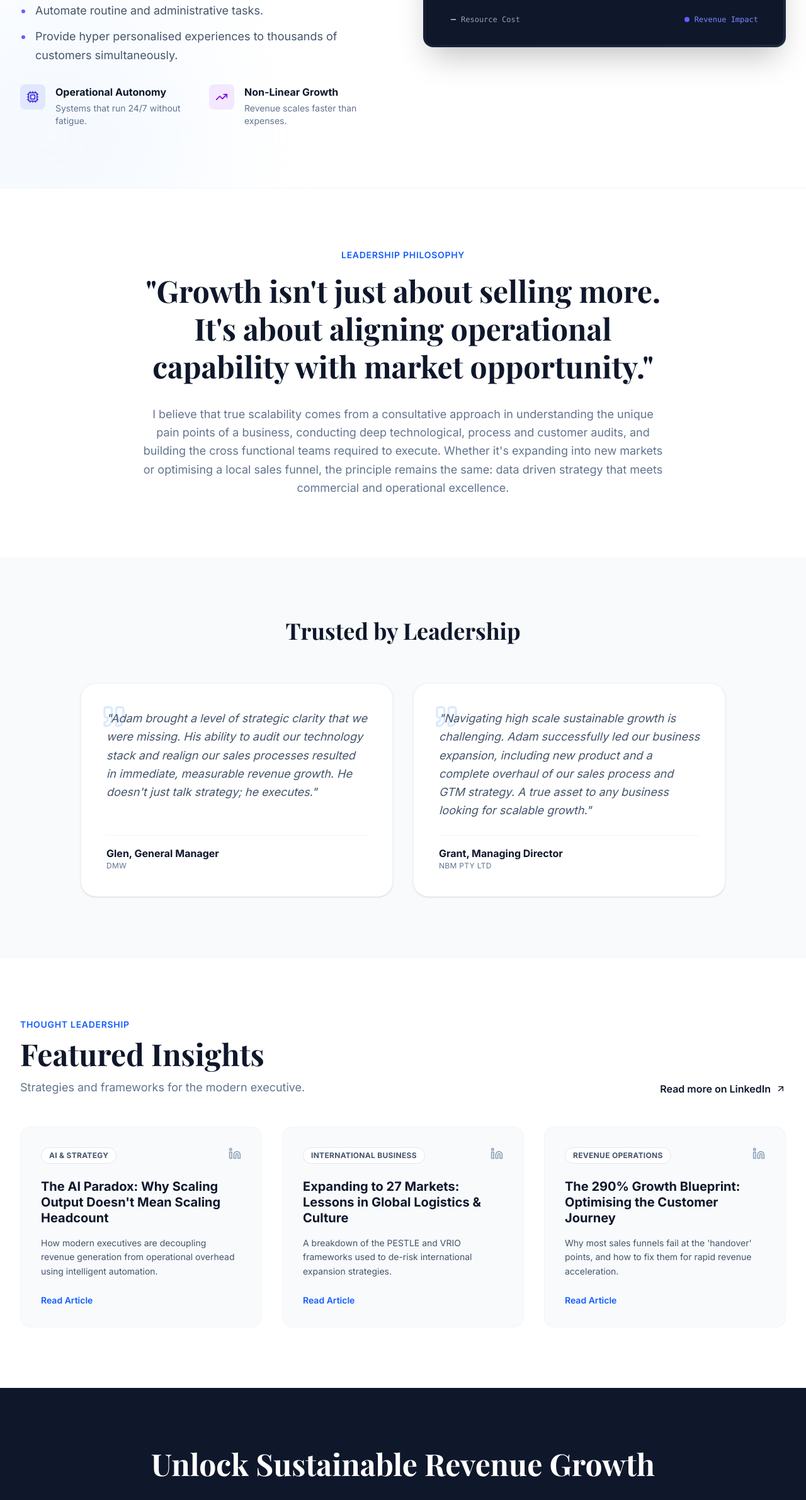
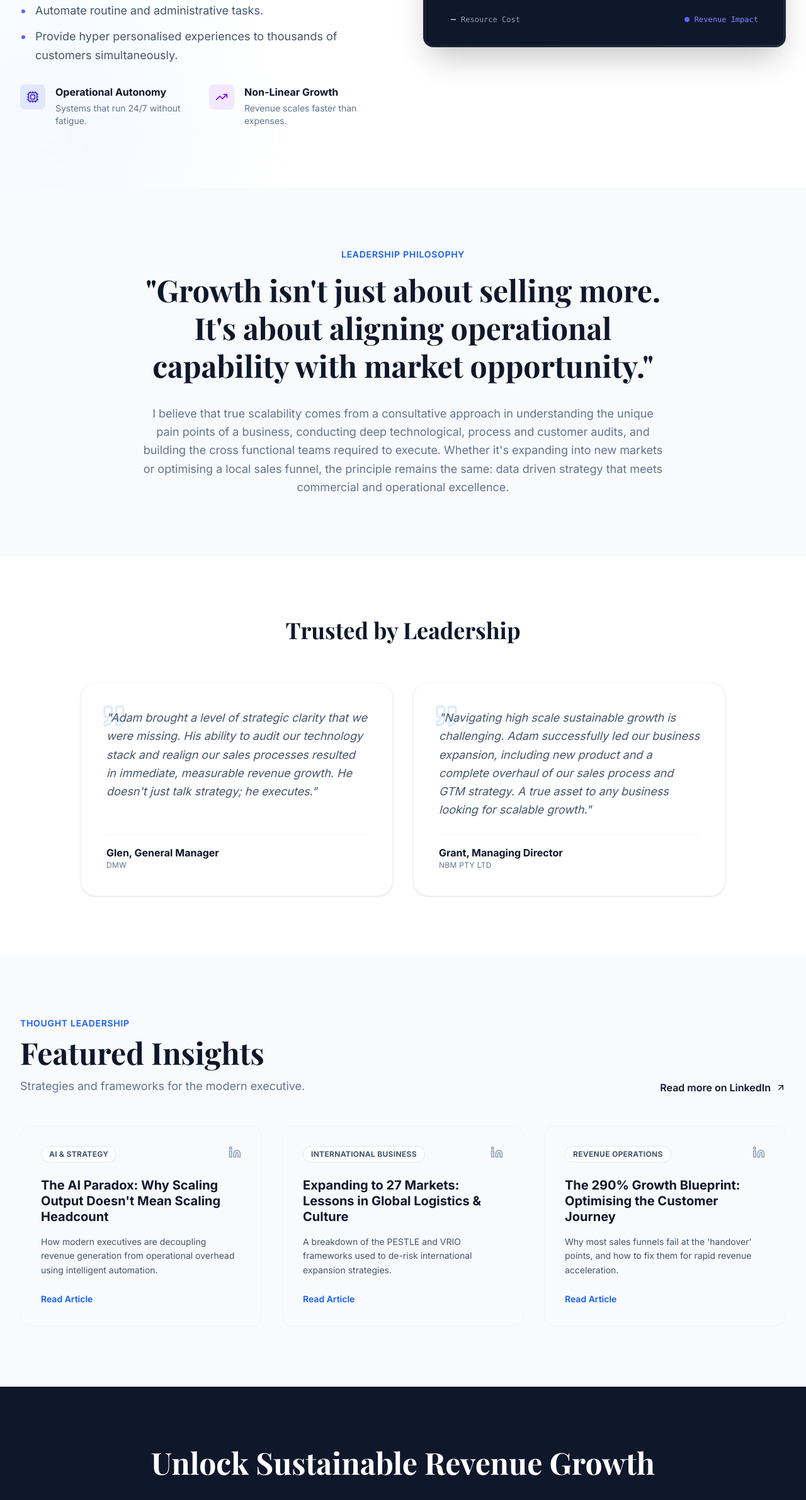
Before and after one commit to AJ-434/adam-wallace-portfolio, a React (Vite) app: page / in a window 1280 px wide. Shown: the part 4437-6819 px from the top of the page at 63% size. Built offline with nearby package versions, Linux system fonts and the light colour scheme; a web font is replaced by a local one.

Commit message:
Fix background colors for better visual flow

```diff
--- a/App.tsx
+++ b/App.tsx
@@ -42,7 +42,7 @@ const App: React.FC = () => {
 
         {/* Philosophy / About Section text */}
 
-        <section id="philosophy" className="py-24 bg-white border-t border-slate-100">
+        <section id="philosophy" className="py-24 bg-slate-50">
 
           <div className="max-w-4xl mx-auto px-4 sm:px-6 lg:px-8 text-center">
 
--- a/components/FeaturedInsights.tsx
+++ b/components/FeaturedInsights.tsx
@@ -4,7 +4,7 @@ import { FEATURED_INSIGHTS } from '../constants';
 
 const FeaturedInsights: React.FC = () => {
   return (
-    <section id="insights" className="py-24 bg-white border-t border-slate-100">
+    <section id="insights" className="py-24 bg-slate-50">
       <div className="max-w-7xl mx-auto px-4 sm:px-6 lg:px-8">
         <div className="flex flex-col md:flex-row justify-between items-end mb-12">
           <div className="max-w-2xl">
--- a/components/Testimonials.tsx
+++ b/components/Testimonials.tsx
@@ -3,7 +3,7 @@ import { Quote } from 'lucide-react';
 
 const Testimonials: React.FC = () => {
   return (
-    <section className="py-24 bg-slate-50 relative overflow-hidden">
+    <section className="py-24 bg-white relative overflow-hidden">
       <div className="max-w-7xl mx-auto px-4 sm:px-6 lg:px-8">
         <div className="text-center mb-16">
           <h2 className="text-3xl md:text-4xl font-serif font-bold text-slate-900 mb-4">
```
